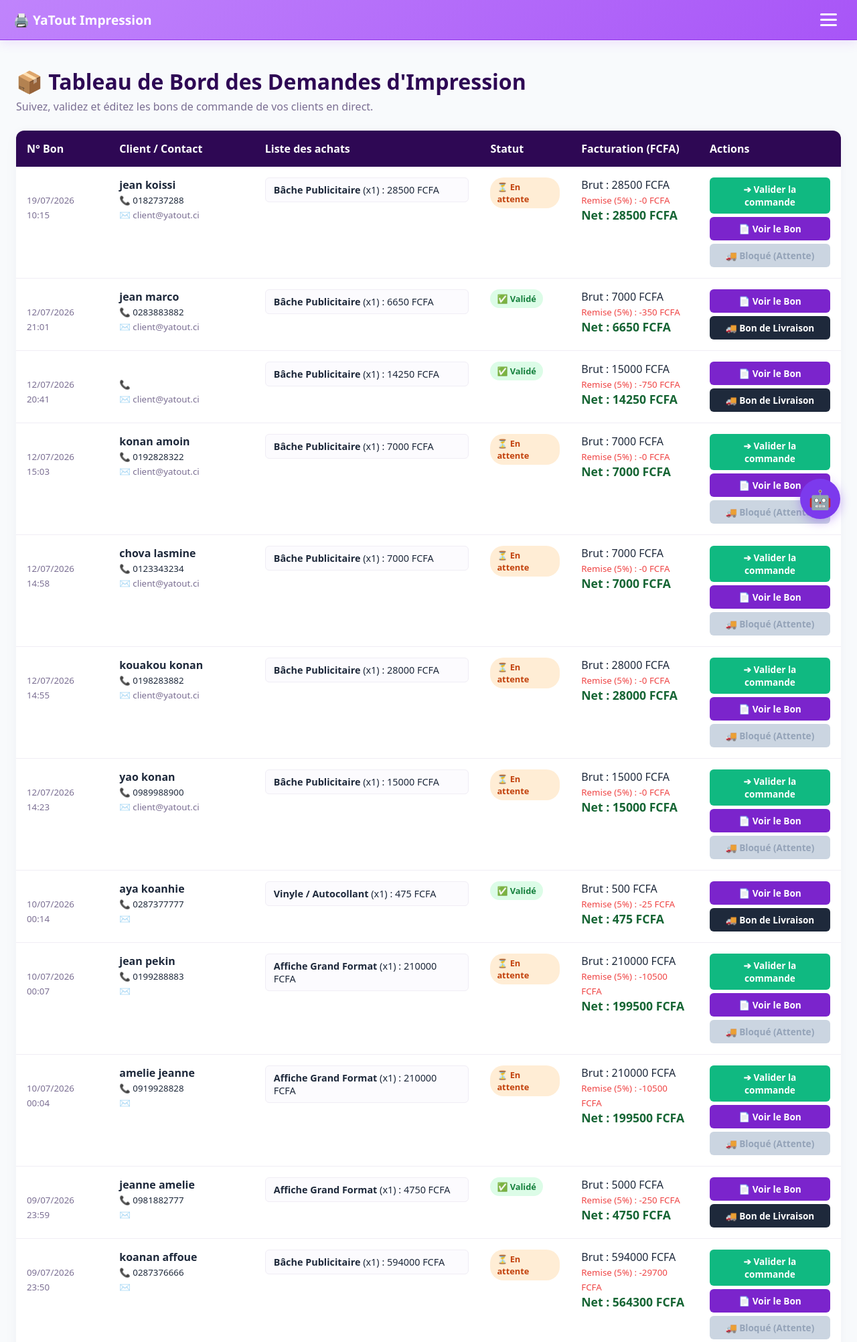
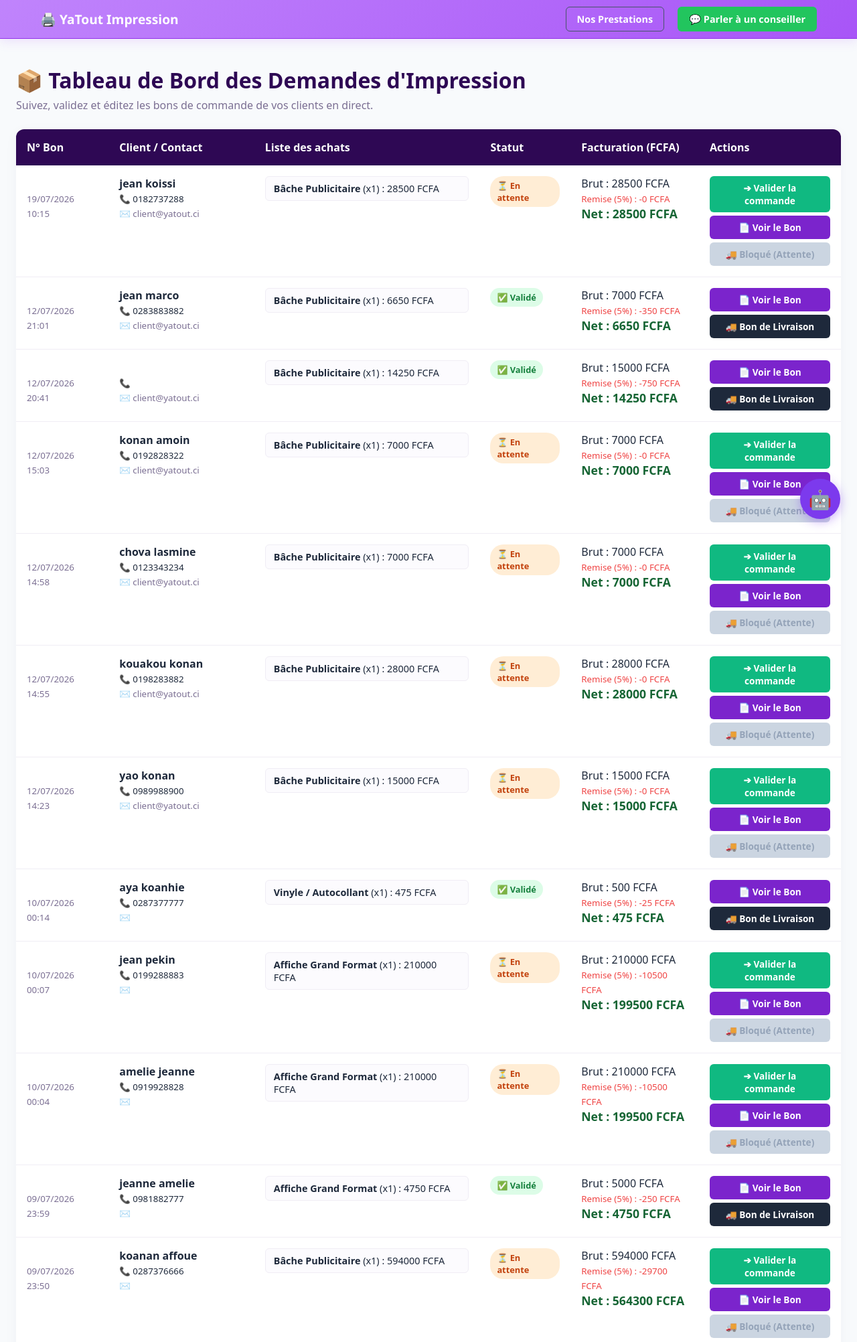
Before and after one commit to kenn-r/yatout2, a Django app: page /impressions/admin/commandes/ in a window 1280 px wide. Shown: the top 2004 px of the page at 67% size. Run offline with Django 5.2, Linux system fonts and the light colour scheme; a user stored in the database is signed in; data comes from the database, SQL or seed files in the repository; both versions use the stored data as it was after the commit.

Commit message:
Modification de la base et du css

```diff
--- a/shop/templates/shop/base.html
+++ b/shop/templates/shop/base.html
@@ -7,10 +7,11 @@
     <title>{% block title %}YaTout Ci{% endblock %}</title>
     <link rel="stylesheet" href="{% static 'shop/js/css/style.css' %}">
 
-  <!-- 🟢 STYLES DU MENU BURGER ET COMPORTEMENT MOBILE CORRIGÉS -->
-    <!-- 🟢 CONFIGURATION STRICTE POUR UN RENDU CENTRÉ ET PROPRE -->
+    <!-- 🟢 CONFIGURATION RESPONSIVE ET SÉCURISÉE DU SITE -->
     <style>
-    /* 🔴 VERROUILLAGE GLOBAL DE L'ÉCRAN MOBILE */
+    /* ===================================================================== */
+    /* 🔴 1. VERROUILLAGE DU SCROLL HORIZONTAL GENERAL DE LA PAGE            */
+    /* ===================================================================== */
     html, body {
         max-width: 100% !important;
         overflow-x: hidden !important;
@@ -19,20 +20,19 @@
         width: 100% !important;
     }
 
-    /* Évite que les paddings et bordures n'élargissent les éléments */
     *, *:before, *:after {
         box-sizing: border-box !important;
     }
 
-    /* Force tous les textes à rester dans l'écran */
-    h1, h2, h3, h4, p, span, div, .titre-principal {
+    h1, h2, h3, h4, p, span, div {
         max-width: 100% !important;
         word-wrap: break-word !important;
         overflow-wrap: break-word !important;
-        white-space: normal !important;
     }
 
-    /* STYLES GENERAUX DES NAVBARS */
+    /* ===================================================================== */
+    /* 💻 2. BASE DE LA NAVBAR POUR ORDINATEUR (ÉCRANS LARGES)               */
+    /* ===================================================================== */
     .navbar, .navbar-impression {
         position: relative !important;
         background-color: #7c3aed !important;
@@ -44,16 +44,16 @@
         background-color: #1e293b !important;
     }
 
-    /* ALIGNEMENT NAVBAR : LOGO À GAUCHE, BURGER À DROITE */
     .navbar .container,
     .navbar-impression .container {
         display: flex !important;
+        flex-direction: row !important;
         justify-content: space-between !important;
         align-items: center !important;
         width: 100% !important;
-        max-width: 100% !important;
+        max-width: 1200px !important;
+        margin: 0 auto !important;
         padding: 0 20px !important;
-        box-sizing: border-box !important;
     }
 
     .nav-logo {
@@ -64,10 +64,52 @@
         flex-shrink: 0 !important;
     }
 
-    /* BOUTON BURGER IMPECCABLEMENT À DROITE */
+    /* SUR ORDINATEUR : Le bouton burger est totalement invisible */
+    .burger-menu {
+        display: none !important;
+    }
+
+    /* SUR ORDINATEUR : Tous les éléments du menu s'alignent horizontalement */
+    .nav-actions {
+        display: flex !important;
+        flex-direction: row !important;
+        align-items: center !important;
+        gap: 20px !important;
+        position: static !important;
+        box-shadow: none !important;
+        padding: 0 !important;
+        width: auto !important;
+        background: transparent !important;
+    }
+
+    .nav-actions a, .nav-actions button, .nav-actions span {
+        color: white !important;
+        text-decoration: none !important;
+        display: inline-block !important;
+    }
+
+    .nav-actions .btn-nav-white {
+        background-color: white !important;
+        color: #7c3aed !important;
+        border-radius: 6px !important;
+        font-weight: bold !important;
+        padding: 8px 16px !important;
+    }
+
+    /* SUR ORDINATEUR : On masque la liste spécifique au mobile */
+    .supports-mobile-only {
+        display: none !important;
+    }
+
+    /* ===================================================================== */
+    /* 📱 3. PASSAGE EN MODE MOBILE STABLE (ÉCRANS INFÉRIEURS À 992PX)       */
+    /* ===================================================================== */
+    @media (max-width: 992px) {
+
+        /* On affiche le bouton burger à droite */
         .burger-menu {
             display: flex !important;
-        flex-direction: column;
+            flex-direction: column !important;
             gap: 5px;
             background: none !important;
             border: none !important;
@@ -76,6 +118,7 @@
             z-index: 100002 !important;
             margin-left: auto !important;
         }
+
         .burger-menu span {
             width: 25px;
             height: 3px;
@@ -84,7 +127,7 @@
             transition: 0.3s ease;
         }
 
-    /* CONTENEUR DE NAVIGATION MOBILE EN DISQUE DÉROULANT COMPLET */
+        /* SUR MOBILE : On cache la barre d'action par défaut pour en faire un menu déroulant */
         .nav-actions {
             display: none !important;
             flex-direction: column !important;
@@ -96,178 +139,100 @@
             width: 100% !important;
             box-shadow: 0 10px 25px rgba(0,0,0,0.2) !important;
             padding: 30px 20px !important;
-        box-sizing: border-box !important;
             gap: 15px !important;
             z-index: 100001 !important;
         }
 
-    .navbar .nav-actions {
-        background-color: #7c3aed !important;
-    }
-    .navbar-impression .nav-actions {
-        background-color: #1e293b !important;
-    }
+        /* Définition de la couleur de fond du menu déroulant mobile selon la page */
+        .navbar .nav-actions { background-color: #7c3aed !important; }
+        .navbar-impression .nav-actions { background-color: #1e293b !important; }
 
+        /* Règle d'activation déclenchée au clic par le JavaScript */
         .nav-actions.open {
             display: flex !important;
         }
 
-    /* MENU MOBILE ALIGNÉ À DROITE */
+        /* Force l'alignement vertical de tous les liens à droite sans déborder */
         .nav-actions a,
         .nav-actions form,
         .nav-actions button,
         .nav-actions span {
             width: 100% !important;
-        max-width: 320px !important;
+            max-width: 100% !important;
             text-align: right !important;
+            display: block !important;
+            margin: 0 0 0 auto !important;
             box-sizing: border-box !important;
-        display: block !important;
-        text-decoration: none !important;
-        margin: 0 0 0 auto !important;
         }
 
         .nav-actions a, .nav-actions button {
-        color: white !important;
+            padding: 10px 0 !important;
             font-size: 1.1rem !important;
-        padding: 10px 0 !important;
         }
 
         .nav-actions .btn-nav-white {
-        background-color: white !important;
-        color: #7c3aed !important;
-        border-radius: 6px !important;
-        font-weight: bold !important;
             padding: 12px 0 !important;
         }
 
-    .nav-welcome {
-        color: rgba(255,255,255,0.9) !important;
-        font-size: 1rem !important;
-        padding-bottom: 5px !important;
+        /* Animation des trois barres blanches en forme de croix (X) */
+        .burger-menu.open span:nth-child(1) { transform: translateY(8px) rotate(45deg) !important; }
+        .burger-menu.open span:nth-child(2) { opacity: 0 !important; }
+        .burger-menu.open span:nth-child(3) { transform: translateY(-8px) rotate(-45deg) !important; }
+
+        /* 🔴 A. MASQUAGE SUR LA PAGE PRINCIPALE POUR ÉVITER LE DOUBLON */
+        body > div.flex-grow div[class*="supports"],
+        body > div.flex-grow section[class*="supports"],
+        body > div.flex-grow .lots-grid-unified {
+            display: none !important;
         }
 
-    .burger-menu.open span:nth-child(1) {
-        transform: translateY(8px) rotate(45deg) !important;
-    }
-    .burger-menu.open span:nth-child(2) {
-        opacity: 0 !important;
-    }
-    .burger-menu.open span:nth-child(3) {
-        transform: translateY(-8px) rotate(-45deg) !important;
-    }
-
-    /* ===================================================================== */
-    /* 💻 STYLE DE LA GRILLE ORDINATEUR                                      */
-    /* ===================================================================== */
-    .lots-grid-unified, .visual-grid, .surface-grid {
+        /* 🟢 B. FORCE L'AFFICHAGE ET L'EMPILEMENT VERTICAL DANS LE MENU DÉROULANT VIOLET */
+        .nav-actions .supports-mobile-only {
             display: flex !important;
-        flex-direction: row !important;
-        flex-wrap: wrap !important;
-        gap: 16px;
-        width: 100%;
-        margin-bottom: 30px;
-        justify-content: center;
-        box-sizing: border-box;
-    }
-
-    .card-lot-modern, .col-custom-visual, .card-option-visual {
-        background: #ffffff;
-        border: 2px solid #e2e8f0;
-        border-radius: 16px;
-        flex: 1;
-        min-width: 240px;
-        max-width: 320px;
-        overflow: hidden;
-        cursor: pointer;
-        transition: all 0.25s ease;
-        display: flex;
-        flex-direction: column;
-        box-sizing: border-box;
-    }
-
-    .lot-card-visual-wrapper, .visual-container {
-        background-color: #f8fafc;
-        height: 140px;
-        display: flex;
-        align-items: center;
-        justify-content: center;
-        border-bottom: 1px solid #e2e8f0;
-        padding: 12px;
-        box-sizing: border-box;
-    }
-
-    .lot-card-body, .visual-footer {
-        padding: 16px;
-        display: flex;
-        flex-direction: column;
-        align-items: center;
-        gap: 8px;
-        flex-grow: 1;
-        box-sizing: border-box;
-        background: #ffffff;
-    }
-
-    /* ===================================================================== */
-    /* 📲 RENDU MOBILE : DEUX OPTIONS PROPRES ET NETTES                      */
-    /* ===================================================================== */
-    @media (max-width: 992px) {
-
-        /* 1. Aligne toutes les cartes verticalement et les centre comme la page d'accueil */
-        .lots-grid-unified,
-        .visual-grid,
-        .surface-grid {
             flex-direction: column !important;
-            align-items: center !important;
+            align-items: flex-end !important;
+            gap: 8px !important;
             width: 100% !important;
-            padding: 0 20px !important;
+            margin-top: 15px !important;
+            padding-top: 15px !important;
+            border-top: 1px solid rgba(255, 255, 255, 0.15) !important;
             box-sizing: border-box !important;
         }
 
-        /* 2. Taille de la carte pour qu'elle ressemble exactement au bloc blanc de bienvenue */
-        .card-lot-modern, .col-custom-visual, .card-option-visual {
+        .nav-actions .btn-support-item {
+            display: block !important;
             width: 100% !important;
-            max-width: 340px !important; /* Limite la largeur sur mobile */
-            min-width: 0 !important;
-            height: auto !important;
-            flex-direction: column !important; /* Garde l'image en haut et le texte en bas */
-            margin: 0 auto 20px auto !important;
-            border-radius: 16px !important;
-            box-shadow: 0 4px 15px rgba(0, 0, 0, 0.05) !important;
-            overflow: hidden !important;
-        }
-
-        /* 3. Zone de l'image : REDIMENSIONNEMENT OBLIGATOIRE POUR ÉVITER LE BUG */
-        .lot-card-visual-wrapper, .visual-container {
-            width: 100% !important;
-            height: 180px !important; /* Fixe une hauteur maximale raisonnable pour l'image */
-            display: flex !important;
-            align-items: center !important;
-            justify-content: center !important;
-            background-color: #f8fafc !important;
-            padding: 10px !important;
-            box-sizing: border-box !important;
-            border-bottom: 1px solid #e2e8f0 !important;
-            border-right: none !important;
-        }
-
-        /* Force l'image du flyer à rester sagement dans son cadre sans déborder */
-        .lot-card-visual-wrapper img, .visual-container img {
-            max-width: 100% !important;
-            max-height: 100% !important;
-            object-fit: contain !important; /* Empêche la déformation du flyer */
-            display: block !important;
-        }
-
-        /* 4. Le texte sous le flyer */
-        .lot-card-body, .visual-footer {
-            align-items: center !important;
-            text-align: center !important;
-            padding: 15px !important;
-            width: 100% !important;
+            text-align: right !important;
+            color: #f1f5f9 !important;
+            font-size: 1.05rem !important;
+            padding: 8px 0 !important;
             box-sizing: border-box !important;
         }
 
-        /* Fenêtre de chat Gemini */
+        .nav-actions .menu-section-title {
+            display: block !important;
+            width: 100% !important;
+            text-align: right !important;
+            font-size: 0.9rem !important;
+            font-weight: bold !important;
+            color: rgba(255, 255, 255, 0.6) !important;
+            margin-bottom: 5px !important;
+        }
+
+        /* 🎯 C. LA GALERIE GLISSE ET PREND TOUTE LA PLACE CENTRALE */
+        body > div.flex-grow div[class*="galerie"],
+        body > div.flex-grow section[class*="galerie"],
+        body > div.flex-grow .visual-grid {
+            width: 100% !important;
+            max-width: 100% !important;
+            min-width: 100% !important;
+            margin: 0 auto !important;
+            padding-left: 10px !important;
+            padding-right: 10px !important;
+            box-sizing: border-box !important;
+        }
+
+        /* Redimensionnement adaptatif de la fenêtre du Chatbot IA */
         #fenetre-chat-ia {
             width: calc(100% - 40px) !important;
             right: 20px !important;
@@ -292,12 +257,35 @@
                     <span></span>
                 </button>
 
+                <!-- 🟢 CONTENEUR DES ACTIONS DE L'IMPRESSION (CORRIGÉ SANS ERREURS) -->
                 <div class="nav-actions">
                     <a href="{% url 'page_prestations' %}" class="btn-nav btn-prestations">Nos Prestations</a>
-                    <a href="{% url 'page_conseiller' %}" class="btn-nav btn-conseiller" style="background-color: #22c55e; color: white; padding: 8px 16px; border-radius: 6px; text-decoration: none; font-weight: bold; width: 100%; box-sizing: border-box;">
+                    <a href="{% url 'page_conseiller' %}" class="btn-nav btn-conseiller" style="background-color: #22c55e; color: white; padding: 8px 16px; border-radius: 6px; text-decoration: none; font-weight: bold;">
                         💬 Parler à un conseiller
                     </a>
-                </div>
+
+                   <div class="supports-mobile-only">
+    <span class="menu-section-title">📁 Nos supports :</span>
+
+    {% if prestations %}
+        {% for p in prestations %}
+            <!-- 🟢 Lien dynamique configuré selon votre ligne 49 des URLs -->
+            <a href="{% url 'detail_prestation' prestation_id=p.id %}" class="btn-support-item">
+                📁 {% firstof p.titre p.nom p.libelle p.name "Support d'impression" %}
+            </a>
+        {% endfor %}
+    {% elif listes_prestations %}
+        {% for p in listes_prestations %}
+            <a href="{% url 'detail_prestation' prestation_id=p.id %}" class="btn-support-item">
+                📁 {% firstof p.titre p.nom p.libelle p.name "Support d'impression" %}
+            </a>
+        {% endfor %}
+    {% else %}
+        <!-- Bouton de secours si la variable dynamique n'est pas accessible sur cette vue -->
+        <a href="{% url 'page_prestations' %}" class="btn-support-item" style="color: #38bdf8 !important;">
+            ✨ Voir tous nos supports d'impression
+        </a>
+    {% endif %}
 </div>
         </nav>
 
@@ -348,6 +336,7 @@
     <!-- 3. ZONE DYNAMIQUE D'INJECTION DES PAGES -->
     <div class="flex-grow">
         {% block content %}
+
         {% endblock %}
         </div>
 
@@ -382,7 +371,7 @@
         </div>
     </div>
 
-    <!-- 🟢 SCRIPTS JAVASCRIPT CORRIGES -->
+    <!-- 🟢 SCRIPTS JAVASCRIPT NETTOYÉS SANS ERREURS -->
     <script>
     function basculerMenuMobile(bouton) {
         const navActions = bouton.parentElement.querySelector('.nav-actions');
@@ -418,7 +407,7 @@
 
         inputField.value = '';
 
-        /* 🟢 Ajout des backticks (``) indispensables pour encapsuler le HTML en JS */
+        /* 🟢 Utilisation obligatoire des backticks (``) pour éviter les crashs JS */
         chatBox.innerHTML += `
             <div style="align-self: flex-end; background: #7c3aed; color: white; padding: 10px 14px; border-radius: 12px 12px 0 12px; max-width: 85%; font-size: 0.85rem;">
                 ${messageText}
@@ -428,3 +417,5 @@
         chatBox.scrollTop = chatBox.scrollHeight;
     }
     </script>
+</body>
+</html>
```
Also changed, not shown: db.sqlite3. Lines whose indentation alone changed are shown as unchanged.
